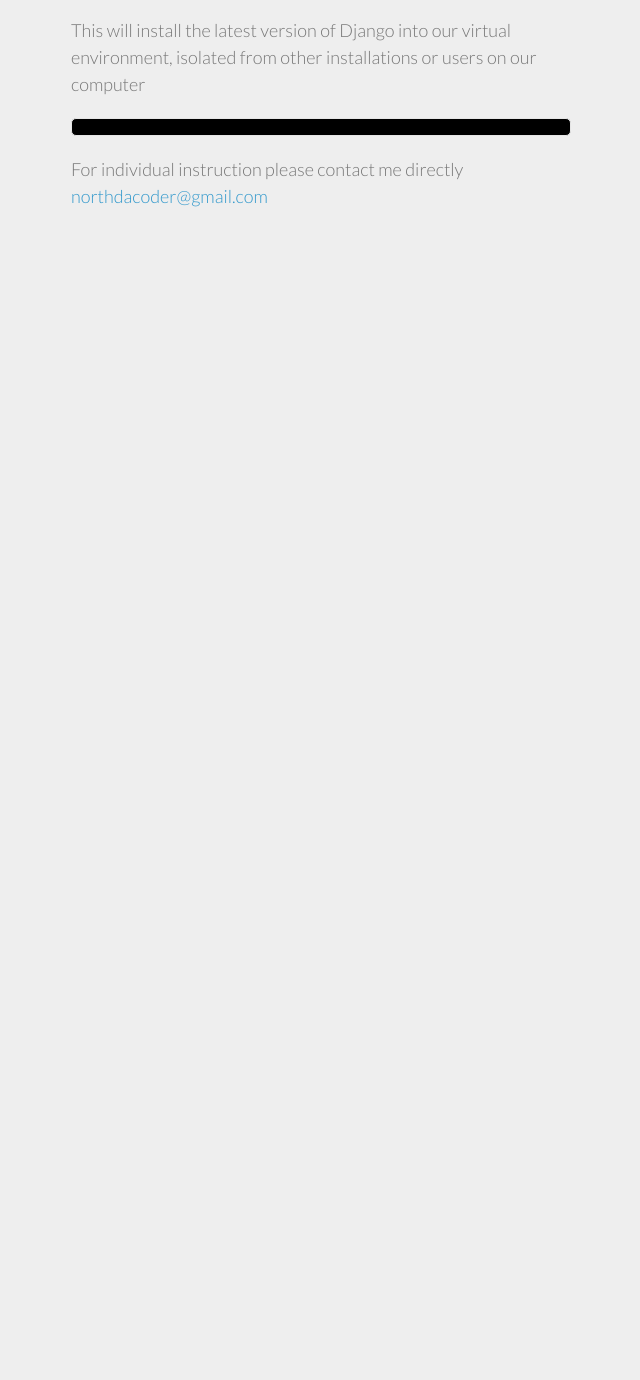
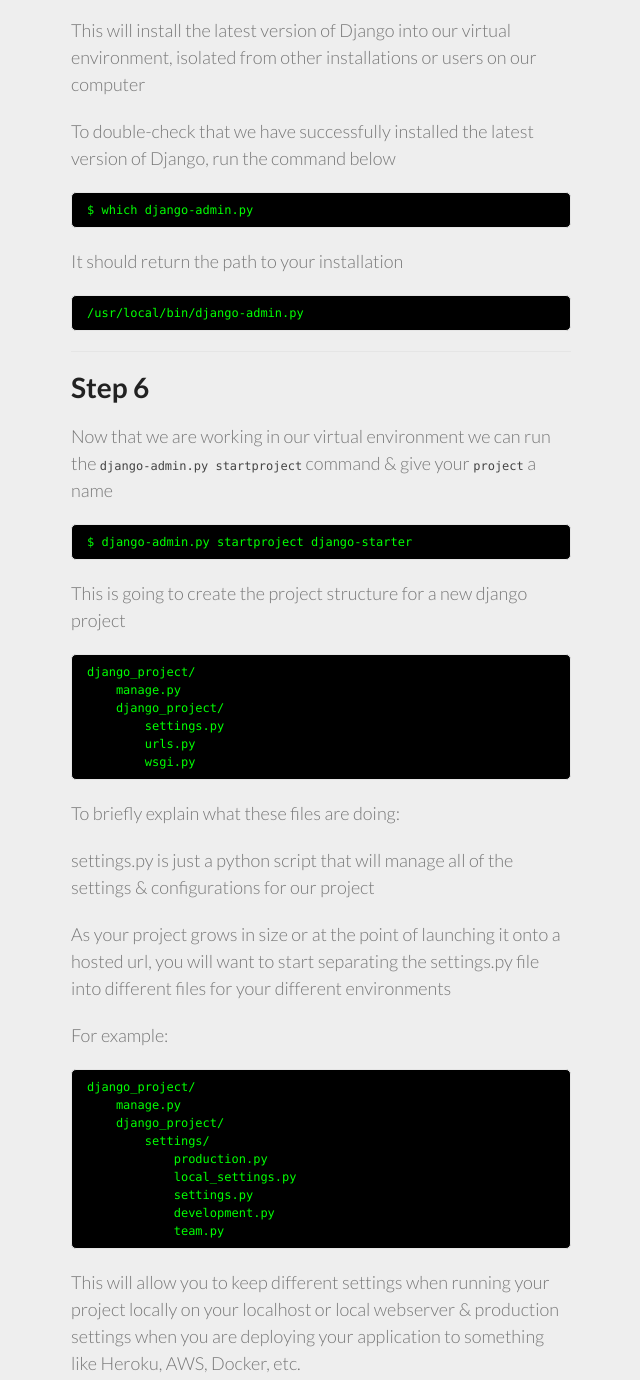
Before and after one commit to northDacoder/get-started-with-Django, a plain HTML site: page index.html in a window 1280 px wide. Shown: the part 2083-3463 px from the top of the page, without its empty margins (499-1139 px from the left). Before the commit the page ends 2363 px from the top, so only its background shows below. Drawn offline with Linux system fonts and the light colour scheme.

Commit message:
add content

```diff
--- a/index.html
+++ b/index.html
@@ -21,6 +21,11 @@
 
         code {
             color: lime;
+        }
+
+        p code {
+            color: #444;
+            font-weight: 500;
         }
 
         p {
@@ -87,7 +92,38 @@ source /usr/local/bin/virtualenvwrapper.sh
 <p>Now we are going to install a copy of Django that</p>
 <pre><code>$ pip install django</code></pre>
 <p>This will install the latest version of Django into our virtual environment, isolated from other installations or users on our computer</p>
-<pre><code></code></pre>
+<p>To double-check that we have successfully installed the latest version of Django, run the command below</p>
+<pre><code>$ which django-admin.py</code></pre>
+<p>It should return the path to your installation</p>
+<pre><code>/usr/local/bin/django-admin.py</code></pre>
+<hr>
+<h1>Step 6</h1>
+<p>Now that we are working in our virtual environment we can run the <code>django-admin.py startproject</code> command & give your <code>project</code> a name  </p>
+<pre><code>$ django-admin.py startproject django-starter</code></pre>
+<p>This is going to create the project structure for a new django project</p>
+<pre><code>django_project/
+    manage.py
+    django_project/
+        settings.py
+        urls.py
+        wsgi.py
+</code></pre>
+<p>To briefly explain what these files are doing:</p>
+<p>settings.py is just a python script that will manage all of the settings & configurations for our project</p>
+<p>As your project grows in size or at the point of launching it onto a hosted url, you will want to start separating the settings.py file into different files for your different environments</p>
+<p>For example:</p>
+<pre><code>django_project/
+    manage.py
+    django_project/
+        settings/
+            production.py
+            local_settings.py
+            settings.py
+            development.py
+            team.py
+</code></pre>
+<p>This will allow you to keep different settings when running your project locally on your localhost or local webserver & production settings when you are deploying your application to something like Heroku, AWS, Docker, etc.</p>
+<hr>
 <p>For individual instruction please contact me directly <a href="mailto:northdacoder@gmail.com">northdacoder@gmail.com</a></p>
       </section>
       <footer>
```
